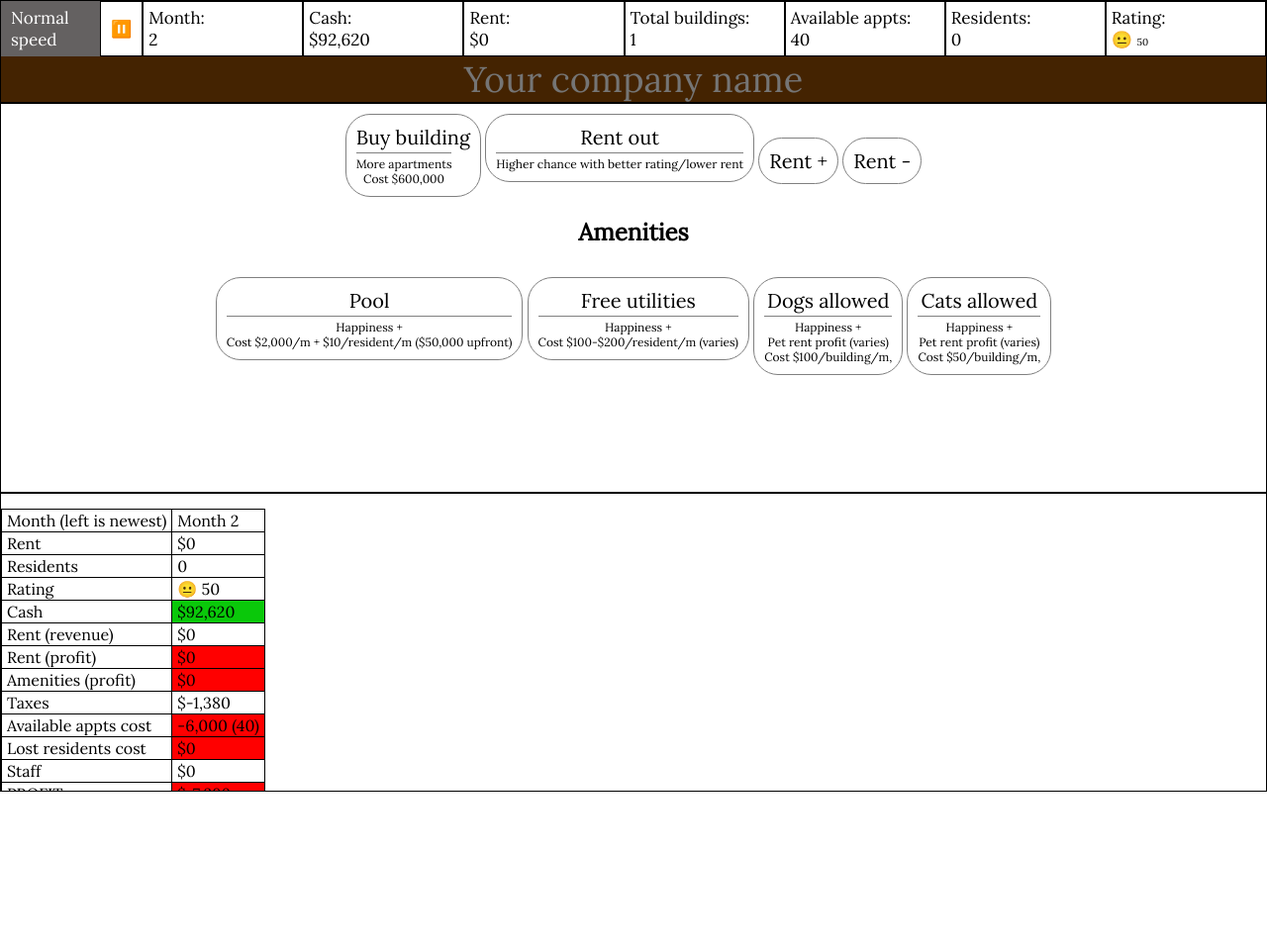
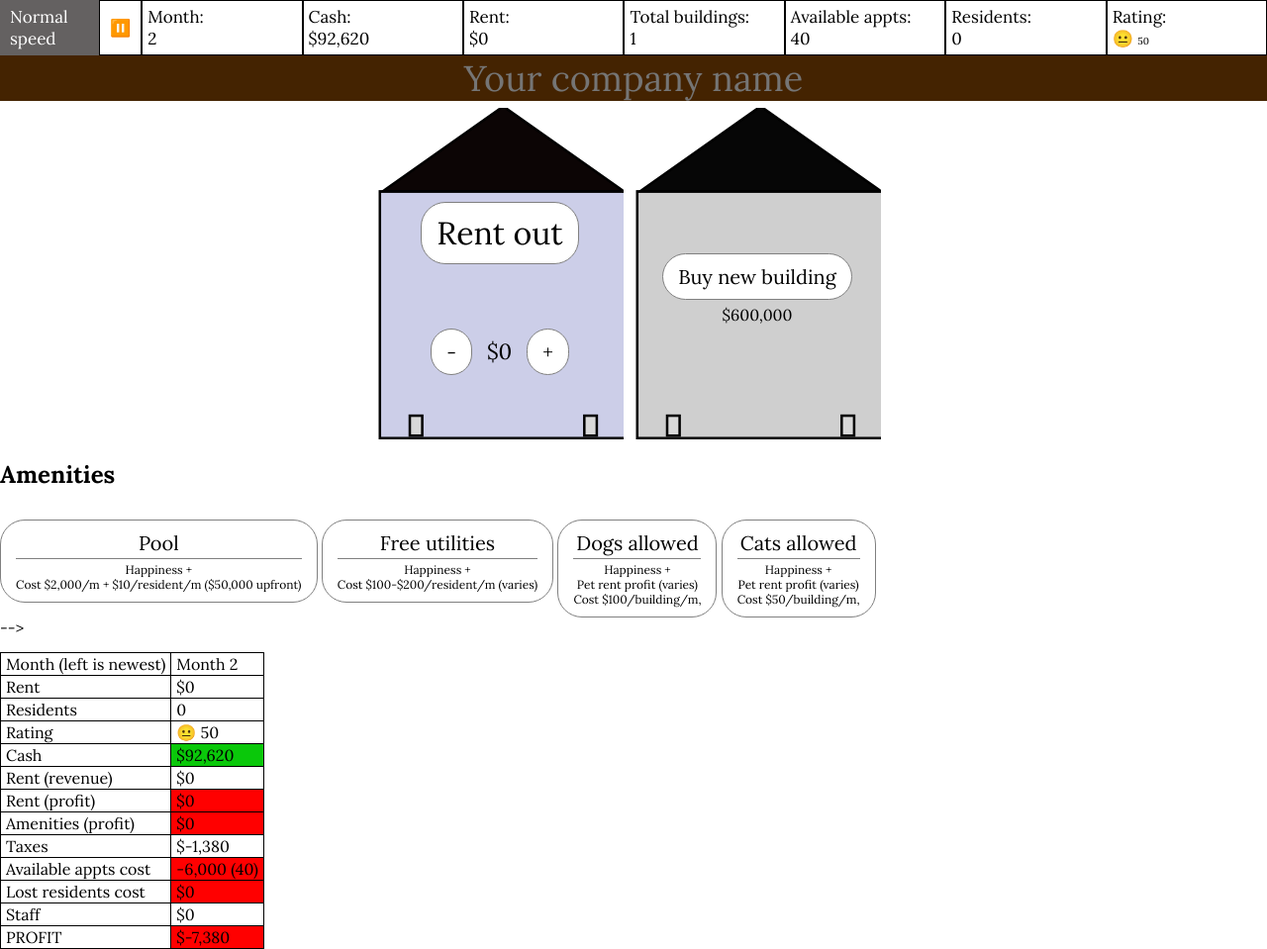
Before and after one commit to josephrcox/landlord-simulator, a plain HTML site: page index.html in a window 1280 px wide. Shown: the whole page at 99% size. Before the commit the page ends 800 px from the top, so only its background shows below. Drawn offline with Linux system fonts and the light colour scheme.

Commit message:
start of rehaul

```diff
--- a/index.html
+++ b/index.html
@@ -4,9 +4,9 @@
     <meta charset="UTF-8">
     <meta http-equiv="X-UA-Compatible" content="IE=edge">
     <meta name="viewport" content="width=device-width, initial-scale=1.0">
-    <link rel="preconnect" href="https://fonts.googleapis.com">
+    <!-- <link rel="preconnect" href="https://fonts.googleapis.com">
     <link rel="preconnect" href="https://fonts.gstatic.com" crossorigin>
-    <link href="https://fonts.googleapis.com/css2?family=Lora&family=Merriweather&display=swap" rel="stylesheet">
+    <link href="https://fonts.googleapis.com/css2?family=Lora&family=Merriweather&display=swap" rel="stylesheet">  -->
     <link rel="stylesheet" href="style.css">
     <title>renting game</title>
 </head>
@@ -47,7 +47,7 @@
         </div>
 
         <div class="game-center">
-                <button class="button" id="appts-buy">
+                <!-- <button class="button" id="appts-buy">
                     Buy building
                     <div>
                         More apartments <br> Cost $600,000
@@ -64,8 +64,11 @@
                 </button>
                 <button class="button" id="rent-dec">
                     Rent -
-                </button>
+                </button> -->
 
+
+
+        </div>
         <div>
             <h2>Amenities</h2>
             <button class="button" id="toggle-pool" data-enabled="false">
@@ -93,9 +96,13 @@
                 </div>
             </button>
         </div>
+<!--
+        <div class="game-center">
+                <!-- <object id="appt_1" data="/bldg.svg" class="building" type="image/svg+xml"></object>
+                   -->
+                <!-- document.getElementById('building2').contentDocument.children[0].children[document.getElementById('building2').contentDocument.children[0].children.length - 2].lastChild.textContent = "$1" -->
 
-
-        </div>
+        </div> -->
         <div class="game-bottom" >
             <!-- <div id="logs"></div> -->
         </div>
--- a/scripts/script.js
+++ b/scripts/script.js
@@ -15,6 +15,9 @@ const stats_appts_value = document.getElementById('stats-appts-value')
 const stats_available_value = document.getElementById('stats-available-value')
 const stats_residents_value = document.getElementById('stats-residents-value')
 const stats_rating_value = document.getElementById('stats-rating-value')
+
+const game_center = document.querySelector('.game-center')
+
 let rating = 0
 
 // const logs = document.getElementById('logs')
@@ -39,6 +42,15 @@ const salary_RA = 7000
 let residentLeaveLoss = 0
 
 let renters = []
+
+const defaultGameSchema = {
+        "buildings":[
+            {
+                "rent":0,
+                "residents":0
+            }
+        ]
+}
 
 // if (localStorage.history != undefined) {
 //     logs.innerHTML = localStorage.history
@@ -151,68 +163,48 @@ function holdDownAction(btn, action, start, speedup) {
         clearTimeout(t);
     }
 };
-holdDownAction(appt_buy, newAppt, 50, 500);
-holdDownAction(appt_rent, rentOut, 50, 0);
-holdDownAction(rent_inc, incRent, 50, 1);
-holdDownAction(rent_dec, decRent, 50, 1);
+// holdDownAction(appt_buy, newAppt, 50, 500);
+// holdDownAction(appt_rent, rentOut, 50, 0);
+// holdDownAction(rent_inc, incRent, 50, 1);
+// holdDownAction(rent_dec, decRent, 50, 1);
 
 ////////////////////////////////
 window.onload = function() {
     table_init()
-    if (localStorage.month == null || isNaN(localStorage.month) ) {
+    if (localStorage.month == null || isNaN(localStorage.month) || localStorage.cash == null || localStorage.currentScenario == null || isNaN(localStorage.cash)) {
         localStorage.setItem('month', 1)
+        localStorage.setItem('rent', 0)
+
+        localStorage.setItem('game', JSON.stringify(defaultGameSchema))
+        localStorage.setItem('cash', startingCash)
+        localStorage.setItem('appts', 1)
+        localStorage.setItem('gameover', false)
+        localStorage.setItem('available', residentsPerBuilding)
+        localStorage.setItem('residents', 0)
+        localStorage.setItem('rating', 50)
+        localStorage.setItem('amenities_pool', false)
+        localStorage.setItem('amenities_freeutilities', false)
+        localStorage.setItem('amenities_dogs', false)
+        localStorage.setItem('amenities_cats', false)
+        localStorage.currentScenario = -1
+        localStorage.rentalAssistants = 0
     }
     stats_month_value.innerText = localStorage.getItem('day')
-    if (localStorage.rent == null) {
-        localStorage.setItem('rent', 0)
-    }
     stats_rent_value.innerText = "$"+parseInt(localStorage.rent).toLocaleString()
-    if (localStorage.cash == null) {
-        localStorage.setItem('cash', startingCash)
-    }
     stats_cash_value.innerText = "$"+parseInt(localStorage.cash).toLocaleString()
-    if (localStorage.appts == null) {
-        localStorage.setItem('appts', 1)
-        localStorage.setItem('gameover', false)
-    }
     stats_appts_value.innerText = localStorage.getItem('appts')
-    if (localStorage.available == null) {
-        localStorage.setItem('available', residentsPerBuilding)
-    }
     stats_available_value.innerText = localStorage.getItem('available')
-    if (localStorage.residents == null) {
-        localStorage.setItem('residents', 0)
-    }
     stats_residents_value.innerText = localStorage.getItem('residents')
 
-    if (localStorage.rating == null) {
-        localStorage.setItem('rating', 50)
-    }
-    if (localStorage.amenities_pool == null) {
-        localStorage.setItem('amenities_pool', false)
-    }
-    if (localStorage.amenities_freeutilities == null) {
-        localStorage.setItem('amenities_freeutilities', false)
-    }
-    if (localStorage.amenities_dogs == null) {
-        localStorage.setItem('amenities_dogs', false)
-    }
-    if (localStorage.amenities_cats == null) {
-        localStorage.setItem('amenities_cats', false)
-    }
     if (localStorage.gameover == "true") {
         gameOver()
     }
-    if (localStorage.currentScenario == null) {
-        localStorage.currentScenario = -1
-    } else {
+    if (localStorage.currentScenario != null) {
         if (parseInt(localStorage.currentScenario) >= 0) {
             newScenario(parseInt(localStorage.currentScenario))
         }
     }
-    if (localStorage.rentalAssistants == null) {
-        localStorage.rentalAssistants = 0
-    }
+
     sync()
 }
 
@@ -240,25 +232,107 @@ export function sync() {
     toggleCats.dataset.enabled = localStorage.amenities_cats
 
     stats_cash_value.innerText = "$"+parseInt(localStorage.cash).toLocaleString()
-    stats_appts_value.innerText = localStorage.appts
+    stats_appts_value.innerText = JSON.parse(localStorage.game).buildings.length
     stats_rent_value.innerText = "$"+parseInt(localStorage.rent).toLocaleString()
-    stats_available_value.innerText = localStorage.available
+    let totalAvailable = 0
+    for (let i=0;i<JSON.parse(localStorage.game).buildings.length;i++) {
+        totalAvailable += (40 - JSON.parse(localStorage.game).buildings[i].residents)
+    }
+    stats_available_value.innerText = totalAvailable
     stats_residents_value.innerText = localStorage.residents
     stats_month_value.innerText = localStorage.month
+
+    game_center.innerHTML = ""
+    for (let i=0;i<JSON.parse(localStorage.game).buildings.length + 1;i++) {
+        if (i < JSON.parse(localStorage.game).buildings.length) {
+            const a = document.createElement('div')
+            a.classList.add('building')
+            a.dataset.index = i
+
+            if (JSON.parse(localStorage.game).buildings[i].residents < 40) {
+                const head = document.createElement('div')
+                head.classList.add('building_head')
+                const rent = document.createElement('button')
+                rent.classList.add('button')
+                rent.innerHTML = "Rent out"
+
+                rent.onclick = function() {
+                    console.log(rent)
+                    rentOut(a.dataset.index)
+                }
+                rent.classList.add('building_rentout')
+
+                head.append(rent)
+                a.append(head)
+            }
+
+
+            const bottom = document.createElement('div')
+            bottom.classList.add('building_bottom')
+            const dec = document.createElement('button')
+            dec.classList.add('button')
+            dec.innerHTML = "-"
+            bottom.append(dec)
+            const rentSpan = document.createElement('span')
+            rentSpan.innerHTML = "$"+JSON.parse(localStorage.game).buildings[i].rent.toLocaleString()
+            rentSpan.classList.add('building_rent')
+            bottom.append(rentSpan)
+            const inc = document.createElement('button')
+            inc.classList.add('button')
+            inc.innerHTML = "+"
+            inc.onclick = function() {
+                incRent(a.dataset.index)
+            }
+            bottom.append(inc)
+            a.append(bottom)
+
+            game_center.append(a)
+        } else {
+            const a = document.createElement('div')
+            a.classList.add('building')
+            a.style.filter = 'grayscale()'
+
+            const head = document.createElement('div')
+            head.classList.add('building_head')
+            const buy = document.createElement('button')
+            buy.classList.add('button')
+            buy.innerHTML = "Buy new building"
+            buy.onclick = function() {
+                newAppt()
+            }
+            buy.style.fontSize = ""
+            buy.style.marginBottom = "5px"
+            const subtitle = document.createElement('div')
+            subtitle.innerHTML = "$600,000"
+            head.append(buy, subtitle)
+            a.append(head)
+
+            game_center.append(a)
+        }
+    }
 }
 
 function newAppt() {
     if (parseInt(localStorage.cash) >= apptCost) {
         localStorage.cash = parseInt(localStorage.cash) - apptCost
-        localStorage.appts = parseInt(localStorage.appts) + 1
-        localStorage.available = parseInt(localStorage.available) + residentsPerBuilding
+        let b = JSON.parse(localStorage.game)
+        b.buildings.push({
+            "rent":0,
+            "residents":0,
+            "available":40
+        })
+        localStorage.game = JSON.stringify(b)
         sync()
     }
 
 }
 
-function incRent() {
-    localStorage.rent = parseInt(localStorage.rent) + 40
+function incRent(building) {
+
+    let b = JSON.parse(localStorage.game)
+    b.buildings[building].rent += 40
+    localStorage.game = JSON.stringify(b)
+
     if (Math.random() >= 0.8) {
         residentLeave()
     }
@@ -272,15 +346,18 @@ function decRent() {
     sync()
 }
 
-function rentOut() {
-    if (parseInt(localStorage.cash) >= parseInt(localStorage.rent)) {
-        if (parseInt(localStorage.available) > 0) {
+function rentOut(building) {
+    console.log(building)
+    if (parseInt(localStorage.cash) >= JSON.parse(localStorage.game).buildings[building].rent) {
+        console.log(JSON.parse(localStorage.game).buildings[building].residents)
+        if (JSON.parse(localStorage.game).buildings[building].residents < 40) {
             let x = (Math.floor(Math.random() * (100 + (parseInt(localStorage.rent)/5))))
             let chance = x <= parseFloat(localStorage.rating)
             if (chance) {
                 changeCash((parseInt(localStorage.rent) / 20) * -1)
-                localStorage.residents = parseInt(localStorage.residents) + 1
-                localStorage.available = parseInt(localStorage.available) - 1
+                let b = JSON.parse(localStorage.game)
+                b.buildings[building].residents = b.buildings[building].residents + 1
+                localStorage.game = JSON.stringify(b)
                 renters.push(parseInt(localStorage.rent))
                 changeRating(0.1)
             } else {
--- a/style.css
+++ b/style.css
@@ -1,19 +1,51 @@
+
+@font-face {
+  font-family: "lora";
+  src: url("/font/Lora-VariableFont_wght.ttf");
+}
+
 body {
   font-family: 'Lora', serif;
+}
+
+
+.building {
+  width: 250px;
+  height: 295px;
+  /*! border: 1px solid black; */
+  margin-right: 10px;
+  display: flex;
+  flex-direction: column;
+  padding-block: 10px;
+  justify-content: space-evenly;
+  	background-image: url("/Frame 14.svg");
+	background-size: cover;
+  background-repeat: no-repeat;
+  padding-top: 30px;
+  flex-wrap: wrap;
+}
+
+
+.building_rent {
+  margin-inline: 15px;
+  font-size: 22px;
+}
+
+
+.button.building_rentout {
+  font-size: 32px;
 }
 
 .game {
   display: flex;
   flex-direction: column;
-  height: 100%;
+  /*! height: 100%; */
 }
 
 .game-top, .game-center, .game-bottom {
-  border: 1px solid black;
+  /*! border: 1px solid black; */
 }
 
-.game-top {
-}
 html, body {
 height: 100%;
 width: 100%;
@@ -26,15 +58,16 @@ flex-grow: 5;
 padding-left: 5px;
 padding-right: 5px;
 text-align: center;
-overflow-x: scroll;
+margin-top: 7px;
+display: flex;
+justify-content: center;
+flex-wrap: wrap;
 }
 
 
 .game-bottom, #modal_history_table, #scenario_history_table {
 flex-grow: 1;
-max-height: 300px;
 overflow: scroll;
-min-height: 170px;
 }
 
 .button {
@@ -53,6 +86,8 @@ min-height: 170px;
   -webkit-user-select: none;
   -ms-user-select: none;
   cursor: pointer;
+  padding-inline:15px;
+  resize: none;
 }
 
 .button>div {
```
Also changed, not shown: schema.json (added, +9 -0 lines), Frame 14.svg (added), bldg.svg (added), font/Lora-Italic-VariableFont_wght.ttf (added), font/Lora-VariableFont_wght.ttf (added), font/OFL.txt (added), font/README.txt (added), font/static/Lora-Bold.ttf (added), font/static/Lora-BoldItalic.ttf (added), font/static/Lora-Italic.ttf (added), font/static/Lora-Medium.ttf (added), font/static/Lora-MediumItalic.ttf (added), font/static/Lora-Regular.ttf (added), font/static/Lora-SemiBold.ttf (added), 1 more files. Lines whose indentation alone changed are shown as unchanged.
